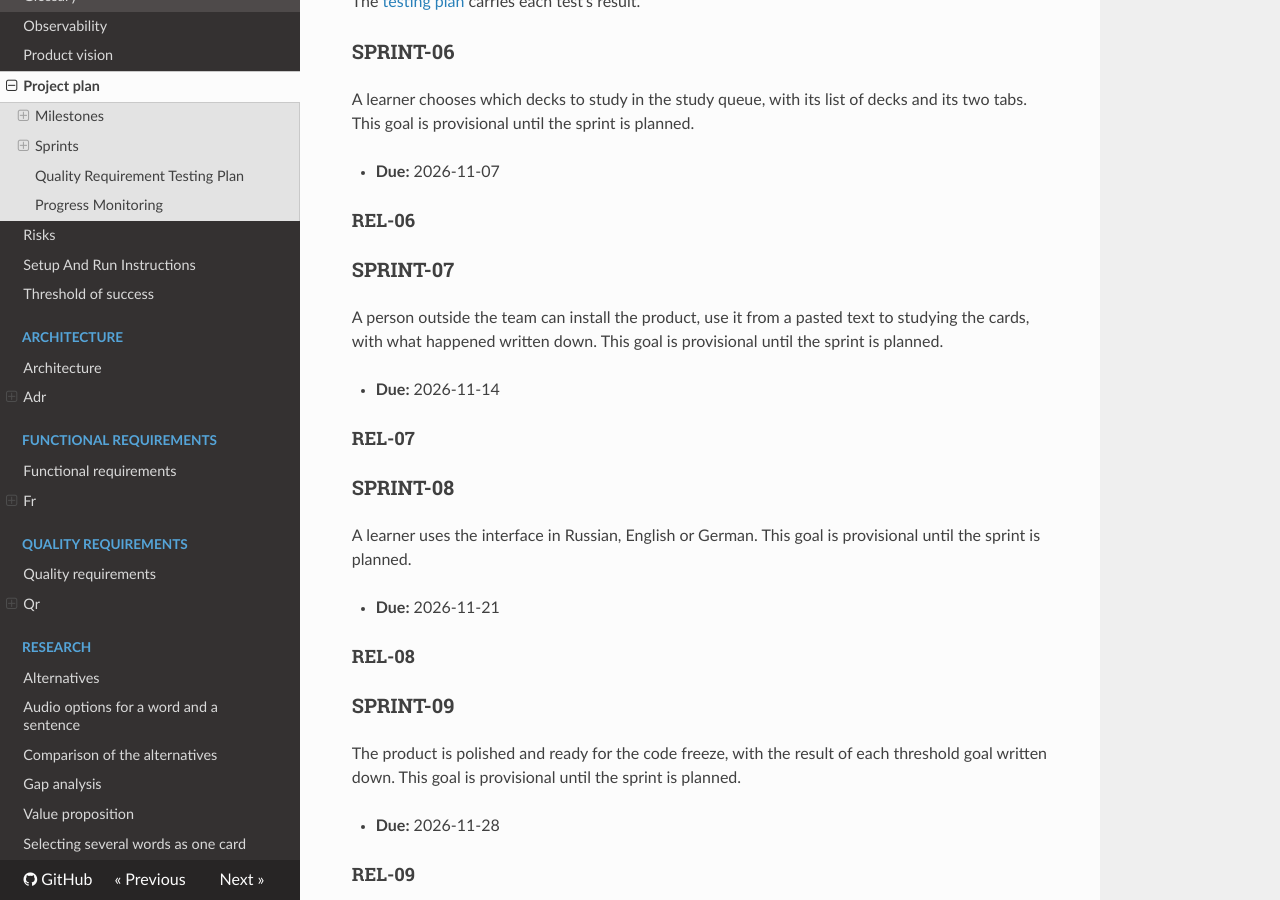
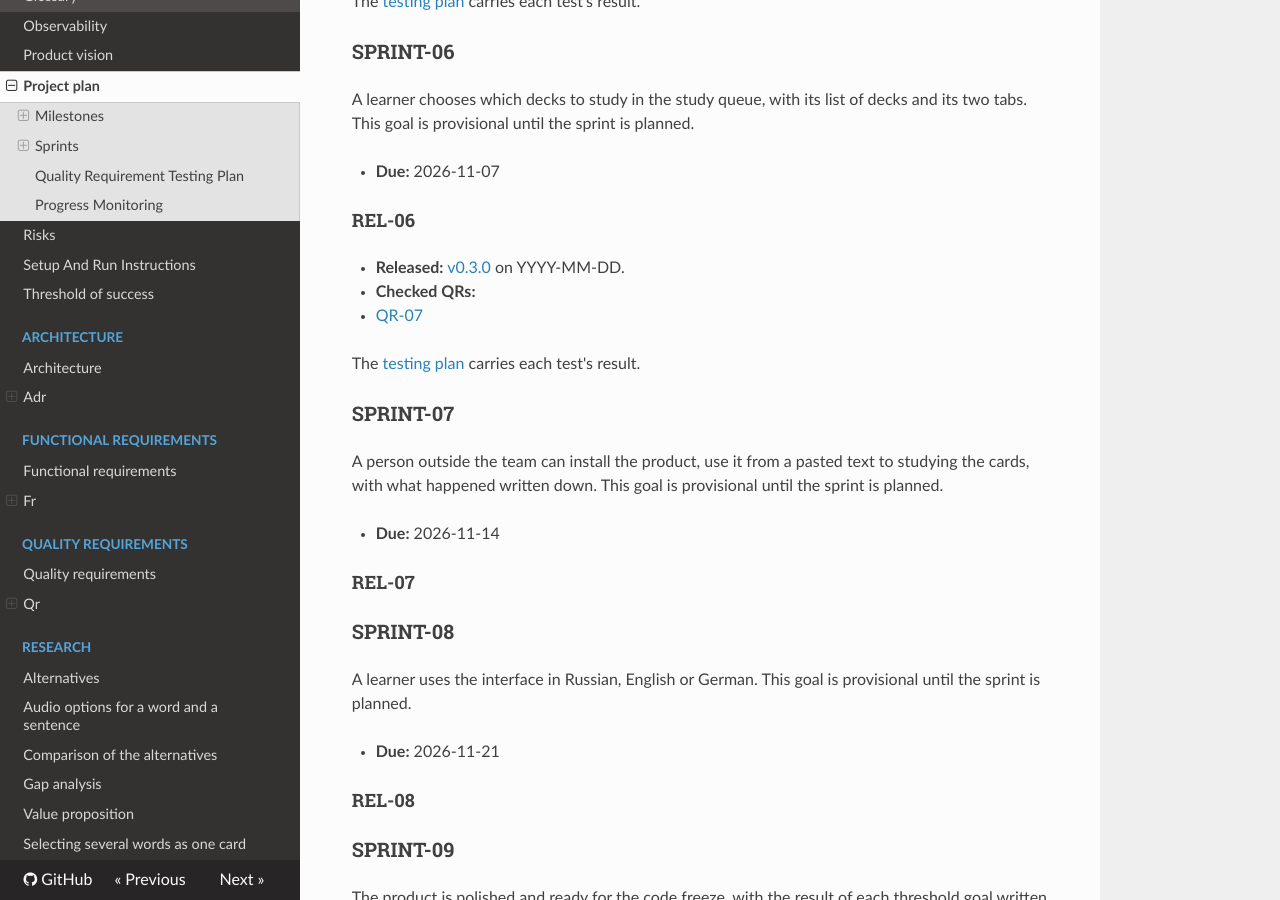
Before and after one commit to itpd-team-6/sentence-cards-generator-team-6, an MkDocs documentation site: the page built from docs/project-plan.md, in a window 1280 px wide and 900 px high, scrolled down 2026 px. Built offline with MkDocs 1.6.1, drawn with Linux system fonts in a browser that asks for light colours; nearby versions of some CDN libraries.

Commit message:
Prepare the REL-06 release text for v0.3.0

```diff
--- a/docs/project-plan.md
+++ b/docs/project-plan.md
@@ -82,6 +82,12 @@ This goal is provisional until the sprint is planned.
 
 #### REL-06
 
+- **Released:** [v0.3.0](https://github.com/itpd-team-6/sentence-cards-generator-team-6/releases/tag/v0.3.0) on YYYY-MM-DD.
+- **Checked QRs:**
+  - [QR-07](quality-requirements/qr/QR-07.md)
+
+  The [testing plan](#quality-requirement-testing-plan) carries each test's result.
+
 ### SPRINT-07
 
 A person outside the team can install the product, use it from a pasted text to studying the cards, with what happened written down.
```
Also changed, not shown: CHANGELOG.md (+2 -0 lines).
